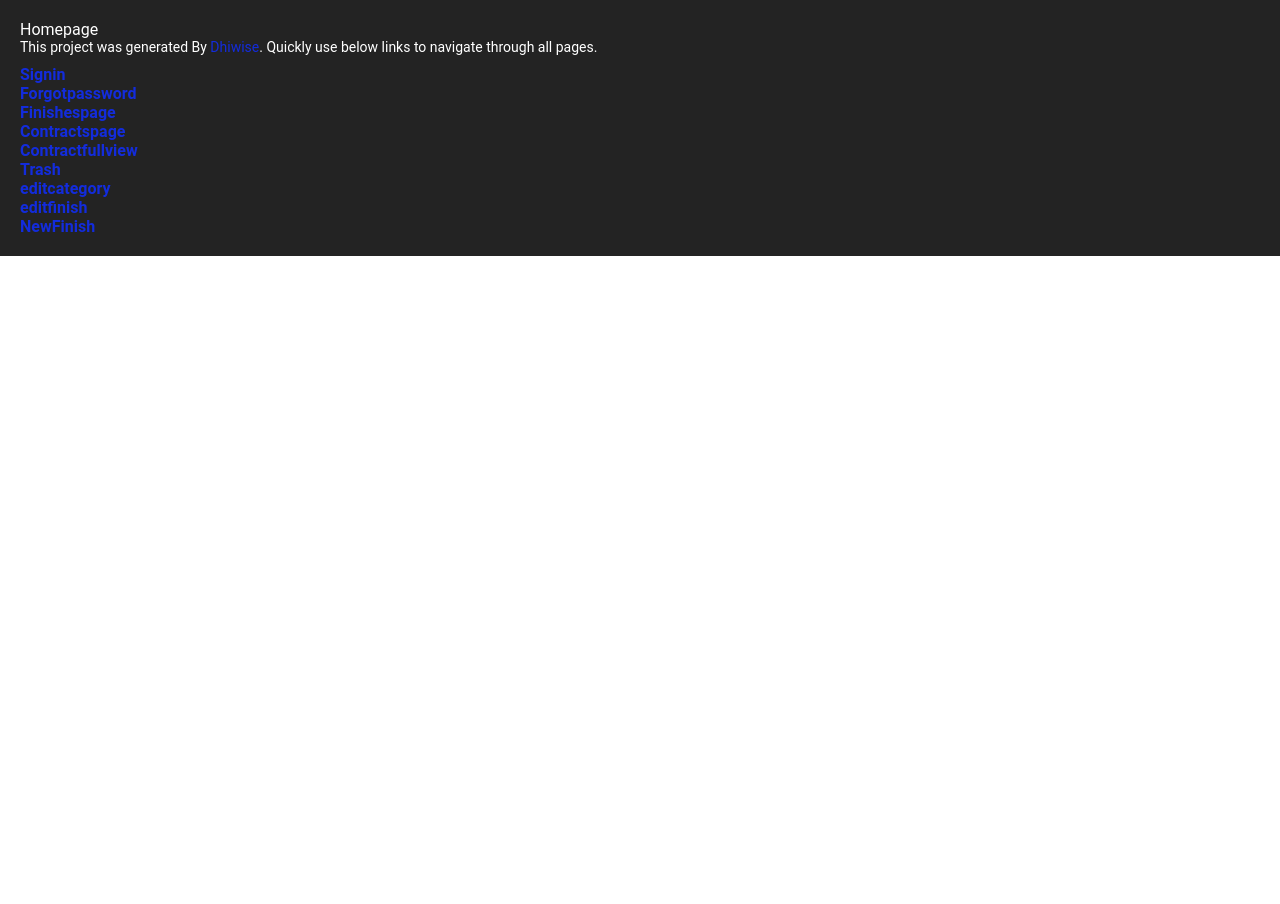
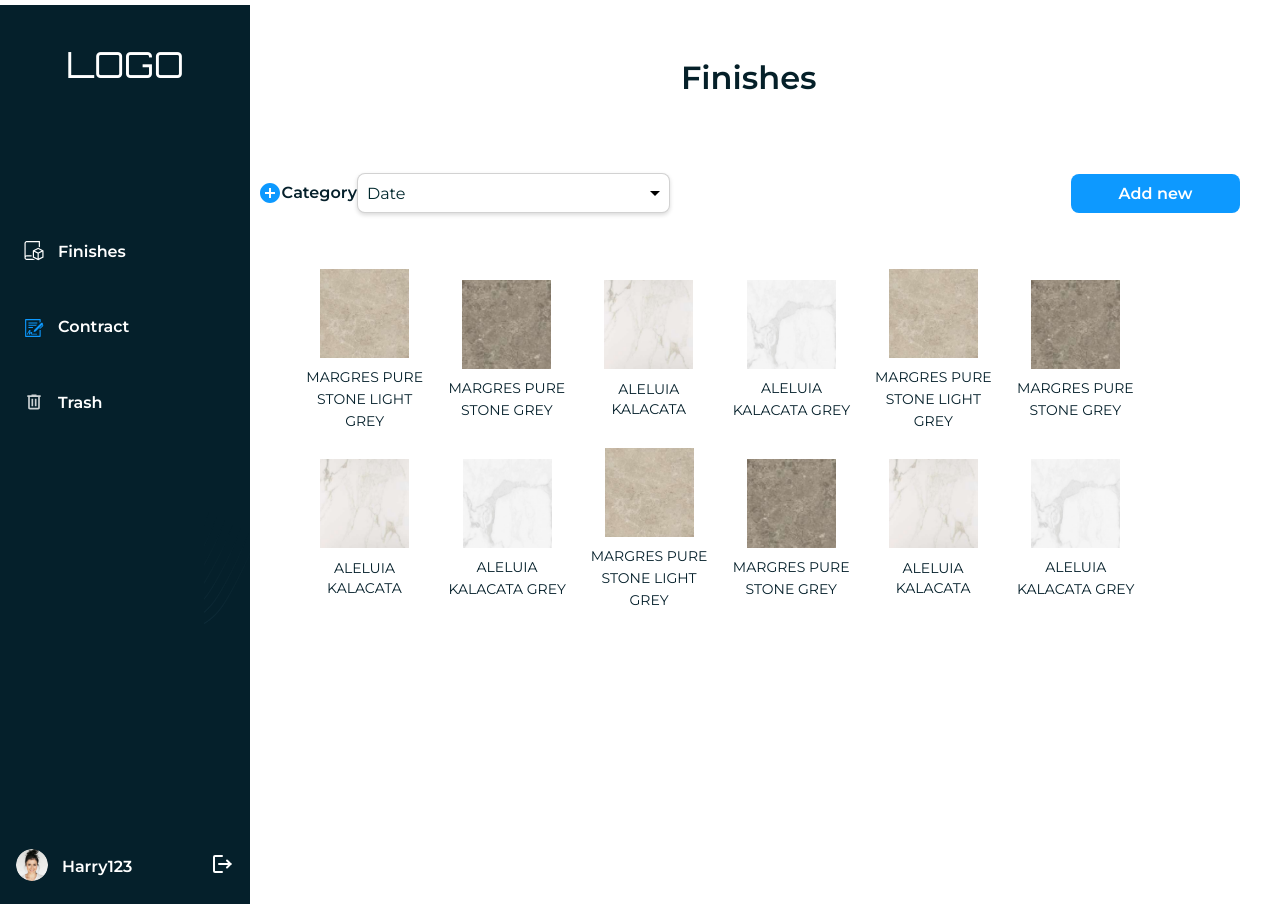
Before and after one commit to ajaykorat16/propertyOptionsManagement, a React (Create React App) app: page / in a window 1280 px wide. Before the commit the page ends 800 px from the top, so only its background shows below. Built offline with nearby package versions, Linux system fonts and the light colour scheme.

Commit message:
Merge the start command of backend and fronted

```diff
--- a/package.json
+++ b/package.json
@@ -7,6 +7,7 @@
     "@testing-library/jest-dom": "^5.15.1",
     "@testing-library/react": "^11.2.7",
     "@testing-library/user-event": "^12.8.3",
+    "concurrently": "^8.2.2",
     "prop-types": "^15.8.1",
     "react": "17.0.2",
     "react-datepicker": "^4.5.0",
@@ -22,7 +23,9 @@
     "start": "react-scripts start",
     "build": "react-scripts build",
     "test": "react-scripts test",
-    "eject": "react-scripts eject"
+    "eject": "react-scripts eject",
+    "server": "npm run server --prefix ./backend",
+    "dev": "concurrently \"npm run server\" \"npm start\""
   },
   "eslintConfig": {
     "extends": [
--- a/src/Routes.jsx
+++ b/src/Routes.jsx
@@ -17,11 +17,10 @@
     <React.Suspense fallback={<>Loading...</>}>
       <Router>
         <Routes>
-          <Route path="/" element={<Home />} />
+          <Route path="/" element={<Finishespage />} />
           <Route path="*" element={<NotFound />} />
           <Route path="/signin" element={<Signin />} />
           <Route path="/forgotpassword" element={<Forgotpassword />} />
-          <Route path="/finishespage" element={<Finishespage />} />
           <Route path="/contractspage" element={<Contractspage />} />
           <Route path="/contractfullview" element={<Contractfullview />} />
           <Route path="/trash" element={<Trash />} />
--- a/src/components/Sidebar2/index.jsx
+++ b/src/components/Sidebar2/index.jsx
@@ -13,7 +13,7 @@
         <Img className="h-5 w-5" src="images/img_thumbsup.svg" alt="thumbsup" />
       ),
       label: "Finishes",
-      href: "/finishespage",
+      href: "/",
       active: window.location.pathname === "/finishespage",
     },
     {
```
Also changed, not shown: 1 other file (tests, documents, lock files or other folders).
